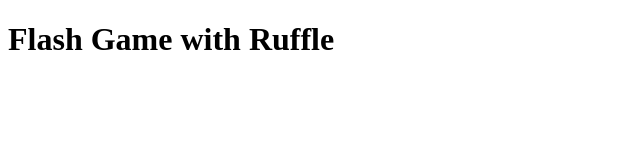
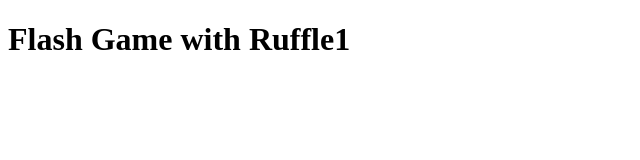
Before and after one commit to msyrotkina/games, a plain HTML site: page index.html in a window 1280 px wide. Shown: the full height of the page, 0-640 px from the left. Drawn offline with Linux system fonts and the light colour scheme; files whose address does not match are found by name.

Commit message:
Update index.html

```diff
--- a/index.html
+++ b/index.html
@@ -4,7 +4,7 @@
     <meta charset="UTF-8">
     <meta name="viewport" content="width=device-width, initial-scale=1.0">
     <title>Flash Game with Ruffle</title>
-   <script>
+    <script>
     window.RufflePlayer = window.RufflePlayer || {};
 
     window.addEventListener("DOMContentLoaded", () => {
@@ -18,7 +18,7 @@
 <script src="path/to/ruffle/ruffle.js"></script>
 </head>
 <body>
-    <h1>Flash Game with Ruffle</h1>
+    <h1>Flash Game with Ruffle1</h1>
     <div id="flash-container"></div>
 </body>
 </html>
```
